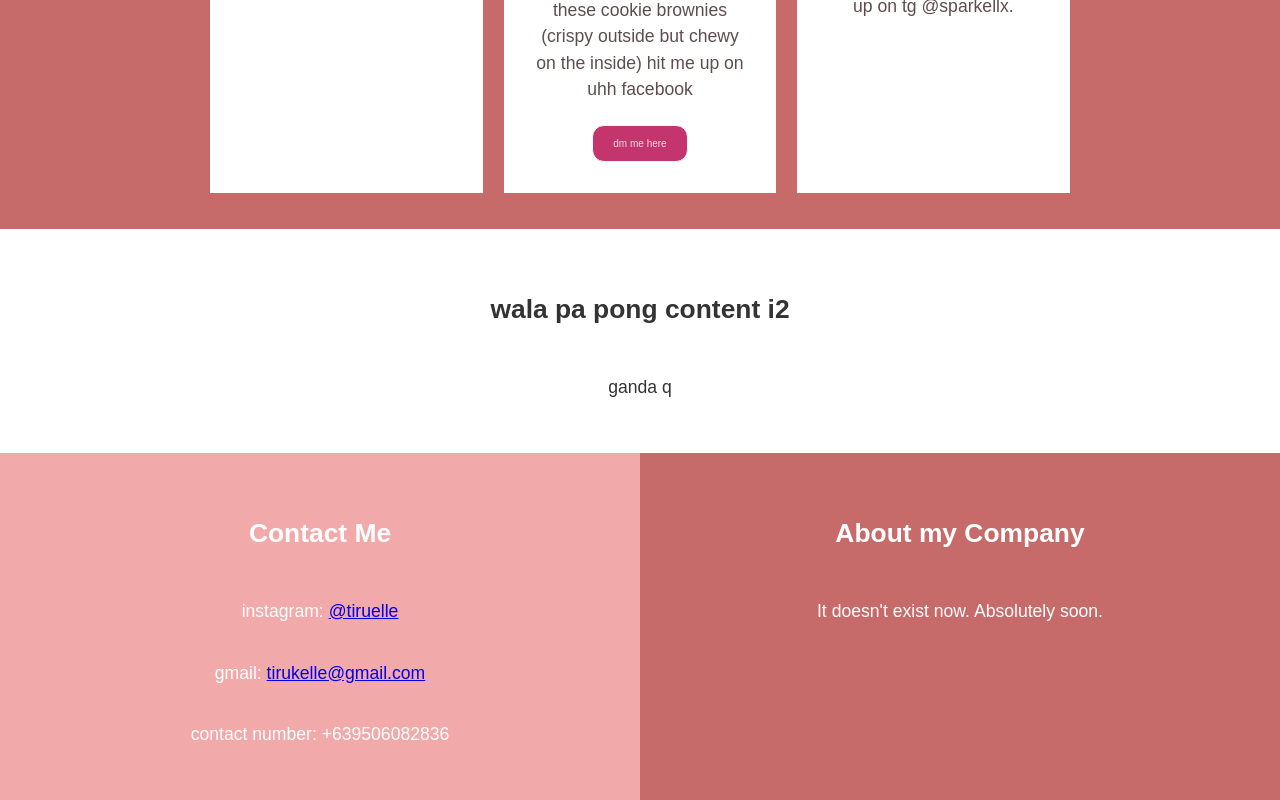
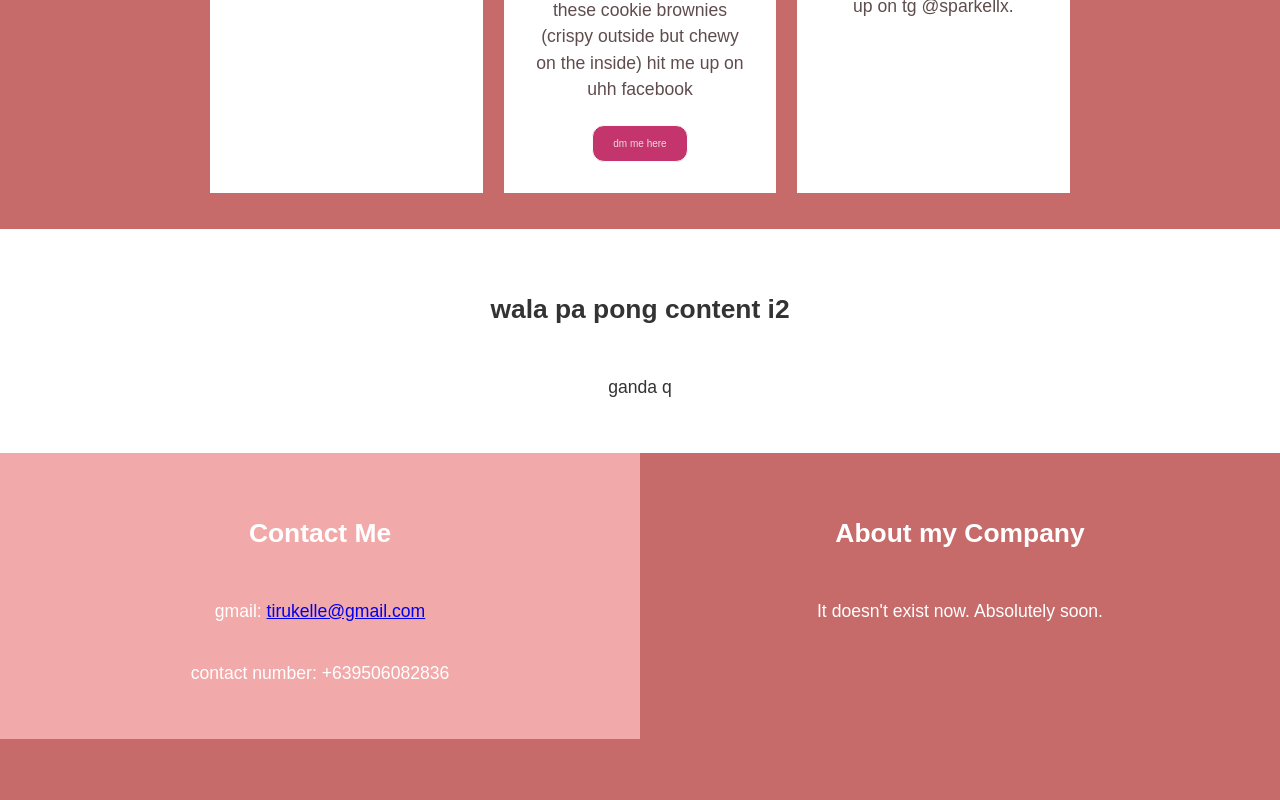
Before and after one commit to sparkelle/My-Pink-Website-Portfolio, a plain HTML site: page index.html in a window 1280 px wide. Shown: the part 1539-2339 px from the top of the page. After the commit the page ends 2278 px from the top, so only its background shows below. Drawn offline with Linux system fonts and the light colour scheme.

Commit message:
Update index.html

```diff
--- a/index.html
+++ b/index.html
@@ -135,7 +135,7 @@ sparklingsite
     <section id="section-d" class="grid">
       <div class="box">
         <h2 class="content-title">Contact Me</h2>
-        <p>instagram: <a href="https://www.instagram.com/sprkll_/"> @tiruelle</a></p>
+
         <p>gmail: <a href="https://www.google.com/intl/fil/gmail/about/#">tirukelle@gmail.com</a></p>
         <p>contact number: +639506082836</p>
       </div>
```
